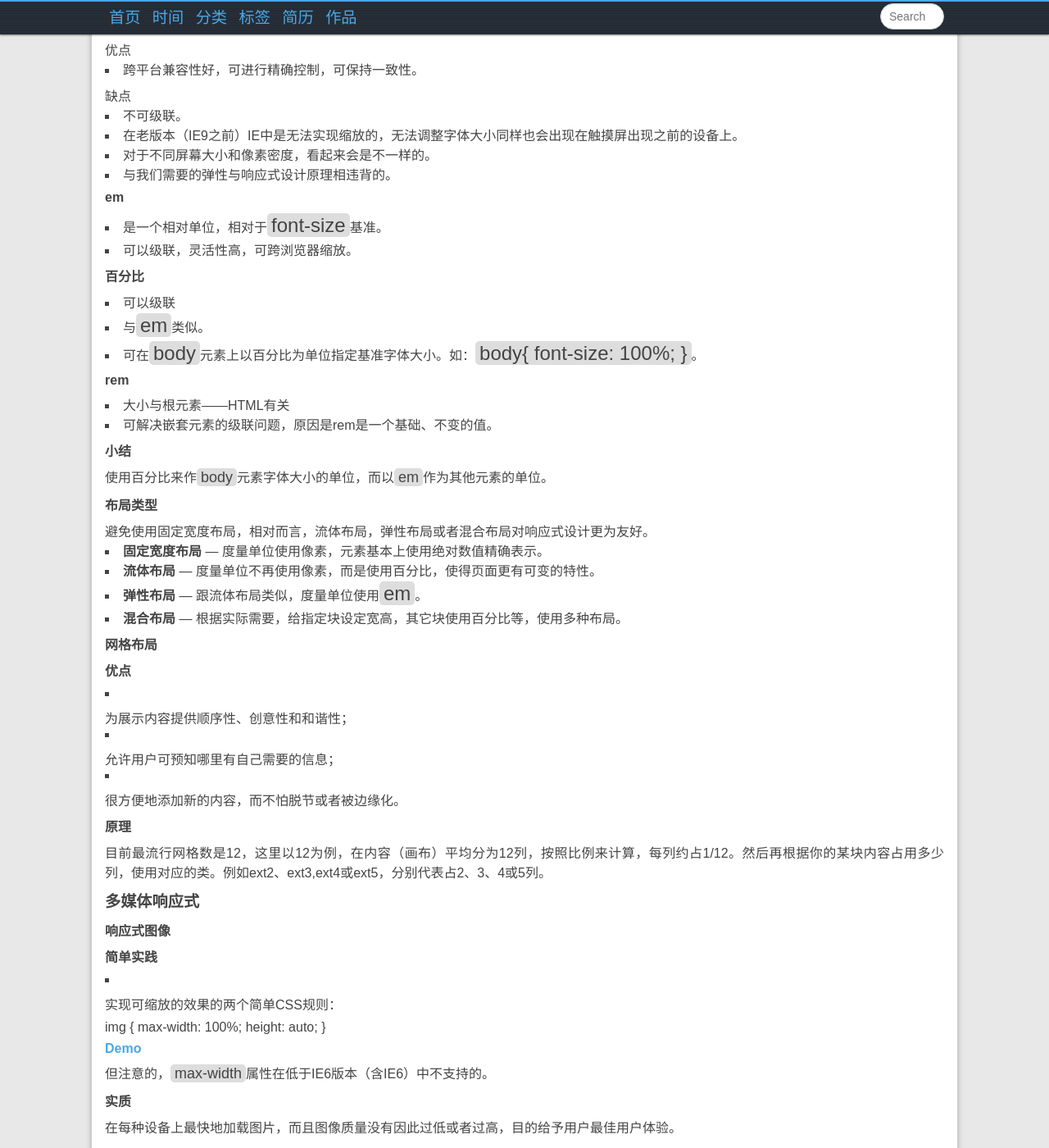
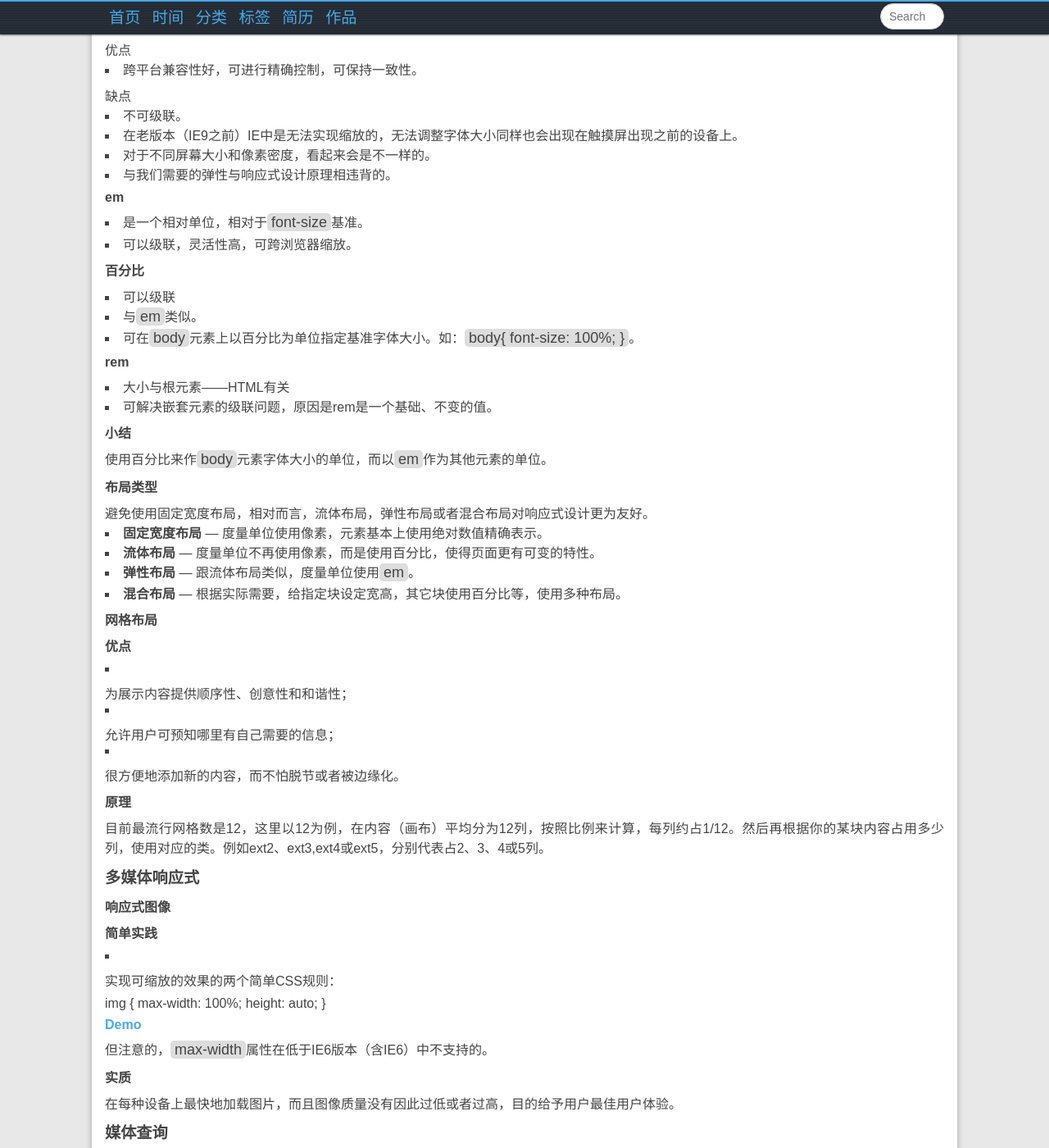
Before and after one commit to pigerla/pigerla.github.com, a Jekyll site: the page built from _posts/2014-04-18-响应式web设计之学习总结.md, in a window 1280 px wide and 1400 px high, scrolled down 361 px. Shown: the whole window at 82% size. Built offline with Jekyll 4.4.1, drawn with Linux system fonts in a browser that asks for light colours; comment, search, counter and statistics services are not loaded.

Commit message:
modify stylesheet

```diff
--- a/assets/themes/DIYtheme/css/page.css
+++ b/assets/themes/DIYtheme/css/page.css
@@ -99,7 +99,7 @@
 
 code {
     word-wrap: break-word;
-    font-size: 1.5em;
+    font-size: 18px;
     font-family: arial, "微软雅黑"
 }
 
```
Also changed, not shown: assets/css/combine.min.css, assets/themes/DIYtheme/css/page.min.css.
